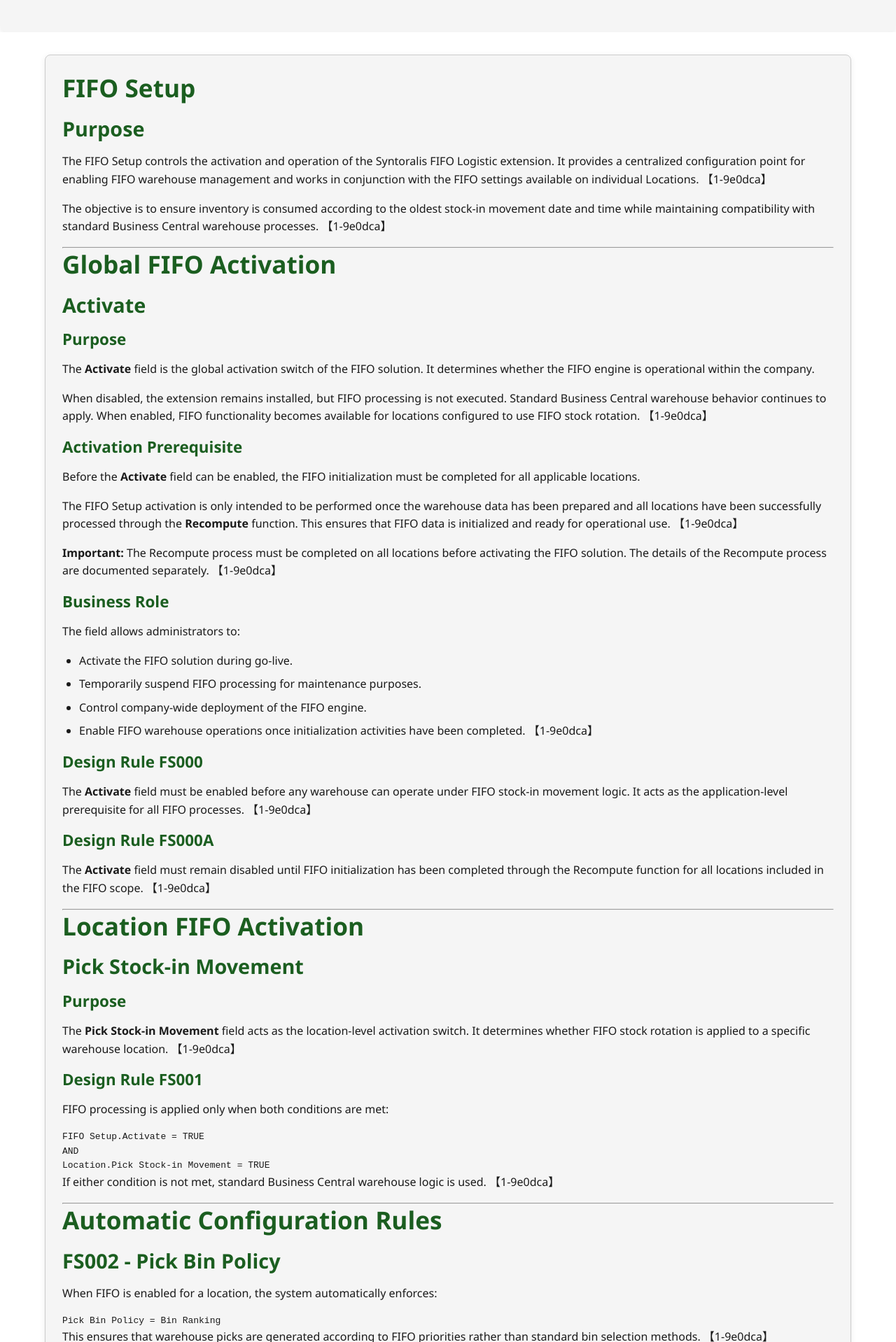
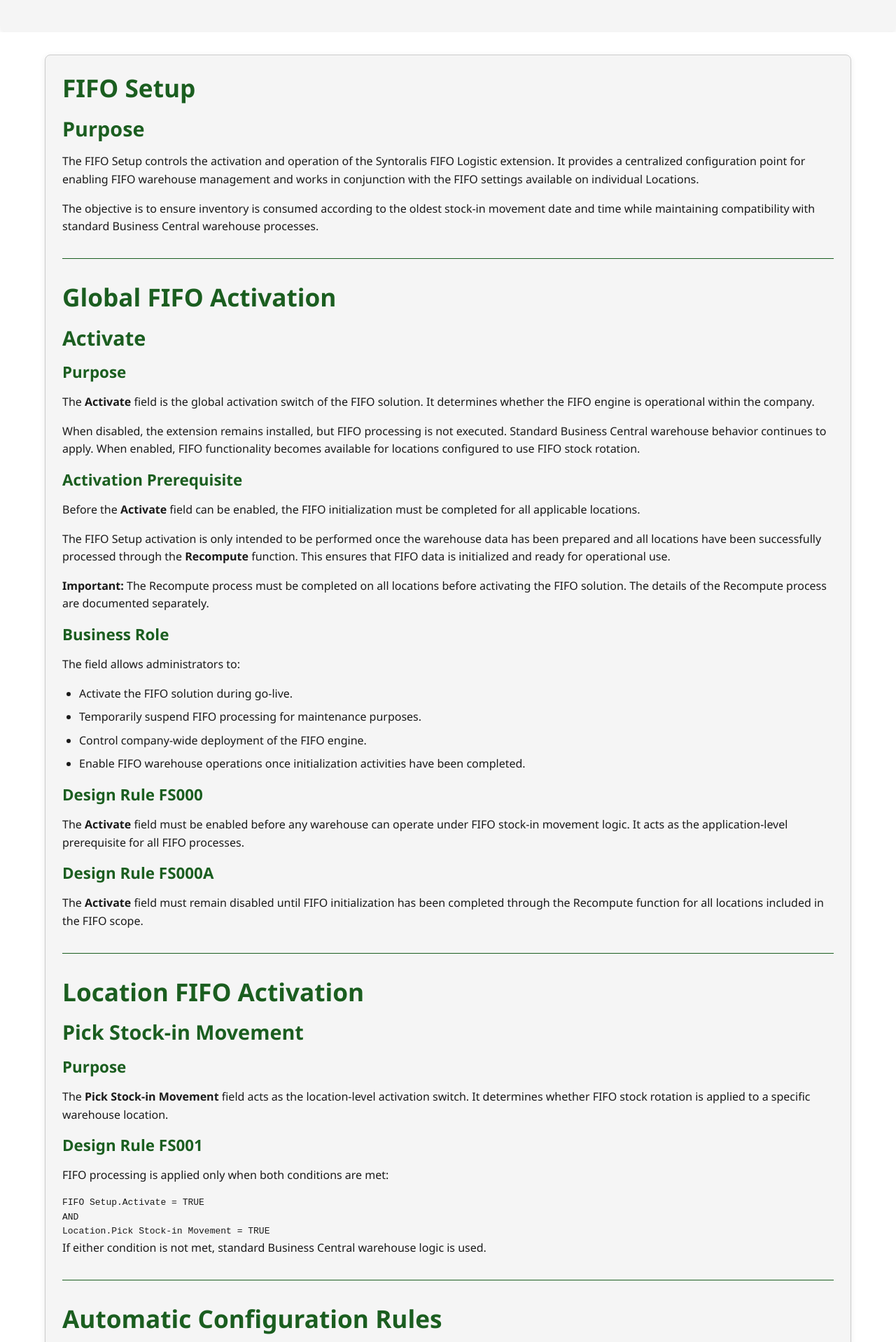
Before and after one commit to Syntoralis/BCApps, a Jekyll site: the page built from docs/syntoralis-fifo-logistic/setup.md, in a window 1280 px wide. Shown: the part 407-2325 px from the top of the page at 70% size. Built offline with Jekyll 4.4.1, drawn with Linux system fonts in a browser that asks for light colours; some of the changed text lies outside the part shown.

Commit message:
feat: enhance styling for horizontal rules and clean up documentation by removing unnecessary annotations

````diff
--- a/docs/assets/css/style.css
+++ b/docs/assets/css/style.css
@@ -92,6 +92,12 @@
 h4 { font-size: 1.2rem; }
 
 p { margin-bottom: 1rem; }
+
+hr {
+  border: none;
+  border-top: 1px solid var(--accent-color);
+  margin: 2rem 0;
+}
 
 a {
   color: var(--accent-color);
--- a/docs/syntoralis-fifo-logistic/setup.md
+++ b/docs/syntoralis-fifo-logistic/setup.md
@@ -7,9 +7,9 @@
 
 ## Purpose
 
-The FIFO Setup controls the activation and operation of the Syntoralis FIFO Logistic extension. It provides a centralized configuration point for enabling FIFO warehouse management and works in conjunction with the FIFO settings available on individual Locations. 【1-9e0dca】
+The FIFO Setup controls the activation and operation of the Syntoralis FIFO Logistic extension. It provides a centralized configuration point for enabling FIFO warehouse management and works in conjunction with the FIFO settings available on individual Locations.
 
-The objective is to ensure inventory is consumed according to the oldest stock-in movement date and time while maintaining compatibility with standard Business Central warehouse processes. 【1-9e0dca】
+The objective is to ensure inventory is consumed according to the oldest stock-in movement date and time while maintaining compatibility with standard Business Central warehouse processes.
 
 ---
 
@@ -21,15 +21,15 @@
 
 The **Activate** field is the global activation switch of the FIFO solution. It determines whether the FIFO engine is operational within the company.
 
-When disabled, the extension remains installed, but FIFO processing is not executed. Standard Business Central warehouse behavior continues to apply. When enabled, FIFO functionality becomes available for locations configured to use FIFO stock rotation. 【1-9e0dca】
+When disabled, the extension remains installed, but FIFO processing is not executed. Standard Business Central warehouse behavior continues to apply. When enabled, FIFO functionality becomes available for locations configured to use FIFO stock rotation.
 
 ### Activation Prerequisite
 
 Before the **Activate** field can be enabled, the FIFO initialization must be completed for all applicable locations.
 
-The FIFO Setup activation is only intended to be performed once the warehouse data has been prepared and all locations have been successfully processed through the **Recompute** function. This ensures that FIFO data is initialized and ready for operational use. 【1-9e0dca】
+The FIFO Setup activation is only intended to be performed once the warehouse data has been prepared and all locations have been successfully processed through the **Recompute** function. This ensures that FIFO data is initialized and ready for operational use.
 
-> **Important:** The Recompute process must be completed on all locations before activating the FIFO solution. The details of the Recompute process are documented separately. 【1-9e0dca】
+> **Important:** The Recompute process must be completed on all locations before activating the FIFO solution. The details of the Recompute process are documented separately.
 
 ### Business Role
 
@@ -38,15 +38,15 @@
 - Activate the FIFO solution during go-live.
 - Temporarily suspend FIFO processing for maintenance purposes.
 - Control company-wide deployment of the FIFO engine.
-- Enable FIFO warehouse operations once initialization activities have been completed. 【1-9e0dca】
+- Enable FIFO warehouse operations once initialization activities have been completed.
 
 ### Design Rule FS000
 
-The **Activate** field must be enabled before any warehouse can operate under FIFO stock-in movement logic. It acts as the application-level prerequisite for all FIFO processes. 【1-9e0dca】
+The **Activate** field must be enabled before any warehouse can operate under FIFO stock-in movement logic. It acts as the application-level prerequisite for all FIFO processes.
 
 ### Design Rule FS000A
 
-The **Activate** field must remain disabled until FIFO initialization has been completed through the Recompute function for all locations included in the FIFO scope. 【1-9e0dca】
+The **Activate** field must remain disabled until FIFO initialization has been completed through the Recompute function for all locations included in the FIFO scope.
 
 ---
 
@@ -56,7 +56,7 @@
 
 ### Purpose
 
-The **Pick Stock-in Movement** field acts as the location-level activation switch. It determines whether FIFO stock rotation is applied to a specific warehouse location. 【1-9e0dca】
+The **Pick Stock-in Movement** field acts as the location-level activation switch. It determines whether FIFO stock rotation is applied to a specific warehouse location.
 
 ### Design Rule FS001
 
@@ -68,7 +68,7 @@
 Location.Pick Stock-in Movement = TRUE
 ```
 
-If either condition is not met, standard Business Central warehouse logic is used. 【1-9e0dca】
+If either condition is not met, standard Business Central warehouse logic is used.
 
 ---
 
@@ -82,7 +82,7 @@
 Pick Bin Policy = Bin Ranking
 ```
 
-This ensures that warehouse picks are generated according to FIFO priorities rather than standard bin selection methods. 【1-9e0dca】
+This ensures that warehouse picks are generated according to FIFO priorities rather than standard bin selection methods.
 
 ---
 
@@ -94,7 +94,7 @@
 Default Bin Selection
 ```
 
-This prevents warehouse transactions from bypassing FIFO inventory rotation through predefined default-bin rules. 【1-9e0dca】
+This prevents warehouse transactions from bypassing FIFO inventory rotation through predefined default-bin rules.
 
 ---
 
@@ -106,7 +106,7 @@
 - Fixed Bins
 - Dedicated Bins
 
-These warehouse configurations can conflict with FIFO stock rotation principles and therefore are not supported. 【1-9e0dca】
+These warehouse configurations can conflict with FIFO stock rotation principles and therefore are not supported.
 
 ---
 
@@ -120,7 +120,7 @@
 LIS-LOG-FIFO Stock-in DateTime
 ```
 
-This field stores the timestamp of the stock-in movement associated with the inventory available in the bin. It serves as the primary FIFO sorting criterion used during warehouse pick generation. 【1-9e0dca】
+This field stores the timestamp of the stock-in movement associated with the inventory available in the bin. It serves as the primary FIFO sorting criterion used during warehouse pick generation.
 
 ### FIFO Sorting Rule
 
@@ -130,7 +130,7 @@
 Oldest Stock-in DateTime First
 ```
 
-This guarantees FIFO stock consumption regardless of the physical bin where inventory is stored. 【1-9e0dca】
+This guarantees FIFO stock consumption regardless of the physical bin where inventory is stored.
 
 ---
 
@@ -144,7 +144,7 @@
 LIS-LOG-FIFO Re. MaxEntryNo
 ```
 
-These fields are used internally to monitor FIFO initialization status. 【1-9e0dca】
+These fields are used internally to monitor FIFO initialization status.
 
 ---
 
@@ -194,8 +194,6 @@
 - Dedicated Bins
 - Default Bins
 
-【1-9e0dca】
-
 ---
 
 # Configuration Flow
@@ -238,6 +236,6 @@
 3. **Location → Pick Stock-in Movement**
    Enable FIFO processing for a specific warehouse location.
 
-Only when all prerequisites are met does the system apply FIFO stock consumption rules based on Stock-in DateTime and generate FIFO-compliant warehouse picks. 【1-9e0dca】
+Only when all prerequisites are met does the system apply FIFO stock consumption rules based on Stock-in DateTime and generate FIFO-compliant warehouse picks.
 
 [Index](./index.html)
````
